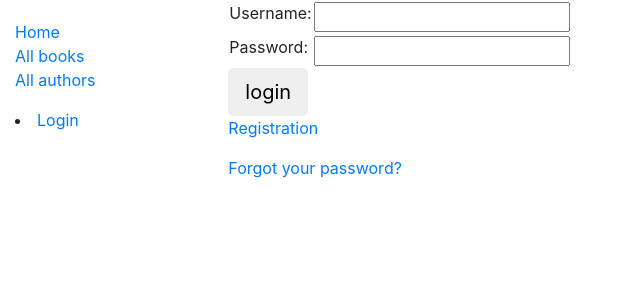
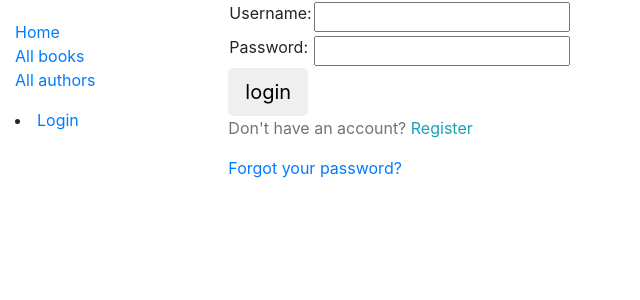
Before and after one commit to AndreyGTHB/LocalLibrary, a Django app: template templates/registration/login.html in a window 1280 px wide. Shown: the top 300 px of the page, without its empty margins (0-640 px from the left). Run offline with Django 3.2, Linux system fonts and the light colour scheme; the template is opened without the code that fills it: values that come from a table or form of the project are taken from there, others are empty; some libraries are stand-ins or nearby versions.

Commit message:
Error list at registration added

```diff
--- a/locallibrary/forms.py
+++ b/locallibrary/forms.py
@@ -4,6 +4,8 @@ import re
 
 
 class RegistrationForm(forms.Form):
+    errors_text = set()
+
     first_name = forms.CharField(label='First name:', min_length=2, max_length=20)
     last_name = forms.CharField(label='Last name:', min_length=2, max_length=20)
 
@@ -15,5 +17,7 @@ class RegistrationForm(forms.Form):
         data = self.cleaned_data['email']
         searched = re.findall(r'@\w+.\w+', data)
         if len(searched) != 1:
-            raise ValidationError('Email does not correct. It have to have a domain.')
+            error = 'Email does not correct. It have to have a domain.'
+            self.errors_text.add(error)
+            raise ValidationError(error)
         return data
--- a/templates/registration/login.html
+++ b/templates/registration/login.html
@@ -25,7 +25,7 @@
             <input class="btn btn-lg" type="submit" value="login" />
             <input type="hidden" name="next" value="{{ next }}" />
         </form>
-        <p class="text-info"><a href="{% url 'register' %}">Registration</a></p>
+        <p class="text text-muted">Don't have an account? <a class="text text-info" href="{% url 'register' %}">Register</a></p>
         <p class="text-info"><a href="{% url 'password_reset' %}">Forgot your password?</a></p>
     {% endif %}
 {% endblock %}
```
Also changed, not shown: templates/registration/registration.html (+6 -1 lines).
